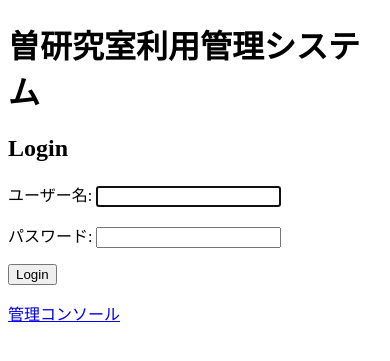
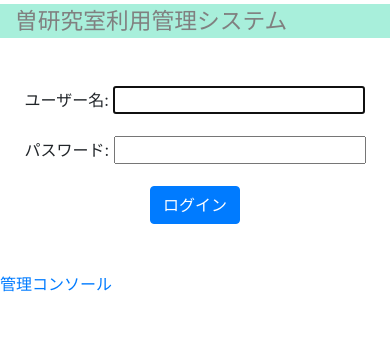
Before and after one commit to east9698/attend_manage, a Django app: page /login/ in a window 390 px wide. Shown: the top 361 px of the page. Run offline with Django 3.2, Linux system fonts and the light colour scheme; some libraries are stand-ins or nearby versions.

Commit message:
update design and layout

```diff
--- a/attend_manage/console/static/console/css/base.css
+++ b/attend_manage/console/static/console/css/base.css
@@ -1,13 +1,36 @@
-caption {
-  caption-side: top!important;
-  text-align: center!important;
-  font-size: 2rem;
+:root {
+  font-size: 16px;
+}
+* {
+  margin: 0;
+  padding: 0;
 }
 
 table {
   width: 75vw!important;
   margin: 0 auto!important;
 }
-h1 {
-    background-color : yellow;
+header {
+  color: grey!important;
+  background-color:rgba(82, 224, 184, 0.5);
+  vertical-align: middle;
 }
+
+
+header span#title {
+  font-size: 1.8rem;
+
+}
+header span#username {
+  font-size: 1.2rem;
+  border-bottom: 1px grey solid;
+}
+@media (max-width: 500px) {
+  header span#title {
+    font-size: calc(70vmin/12);
+    max-width: calc(1.5rem*12);
+  }
+  header span#username {
+    font-size: 1rem;
+  }
+}
--- /dev/null
+++ b/attend_manage/console/static/console/css/index.css
@@ -0,0 +1,5 @@
+caption {
+  caption-side: top!important;
+  text-align: center!important;
+  font-size: 1.5rem;
+}
--- a/attend_manage/console/templates/registration/login.html
+++ b/attend_manage/console/templates/registration/login.html
@@ -1,16 +1,31 @@
+{%load static%}
 <!DOCTYPE html>
 <html lang="ja" dir="ltr">
-<head>
-  <meta charset="utf-8">
-  <title>ログイン | 曽研究室利用管理システム</title>
-</head>
+  <head>
+    <meta charset="utf-8">
+    <meta name="viewport" content="width=device-width">
+    <title>ログイン|曽研究室利用管理システム</title>
+    <link rel="shortcut icon" href="{% static 'console/img/fit_jc_banner.svg' %}">
+    <link rel="stylesheet" href="{% static 'console/css/base.css' %}">
+    {% block extra-css %}{% endblock %}
+    <link rel="stylesheet" href="https://stackpath.bootstrapcdn.com/bootstrap/4.1.2/css/bootstrap.min.css" integrity="sha384-Smlep5jCw/wG7hdkwQ/Z5nLIefveQRIY9nfy6xoR1uRYBtpZgI6339F5dgvm/e9B" crossorigin="anonymous">
+    <script src="https://ajax.googleapis.com/ajax/libs/jquery/3.3.1/jquery.min.js"></script>
+    <script type="text/javascript" src="{% static 'console/js/status_available.js' %}"></script>
+  </head>
 <body>
-  <h1>曽研究室利用管理システム</h1>
-  <h2>Login</h2>
-  <form method="post">
+  <header>
+    <div class="container-fluid">
+      <div class="row justify-content-between my-1">
+        <div class="col-sm-7 col-md-6 col-lg-5">
+          <span id="title">曽研究室利用管理システム</span>
+        </div>
+      </div>
+    </div>
+  </header>
+  <form class="form text-center my-5" method="post">
     {% csrf_token %}
     {{ form.as_p }}
-    <button type="submit">Login</button>
+    <button class="btn btn-primary"type="submit">ログイン</button>
   </form>
   <p> <a href="/admin">管理コンソール</a></p>
 </body>
```
Also changed, not shown: attend_manage/console/templates/console/base.html (+36 -7 lines), attend_manage/console/templates/console/index.html (+8 -12 lines).
